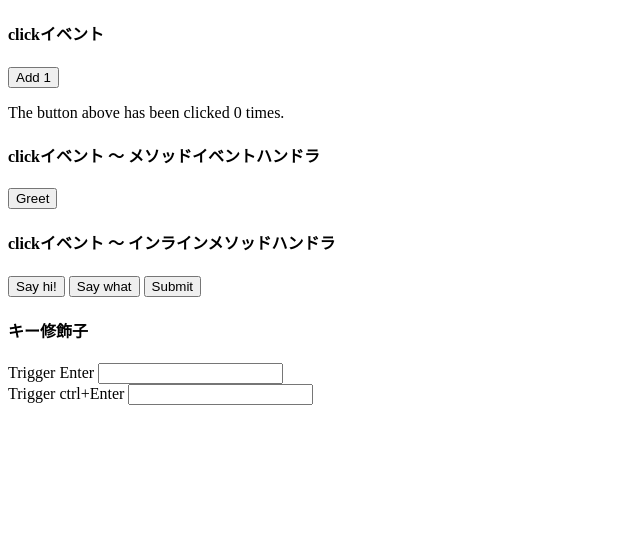
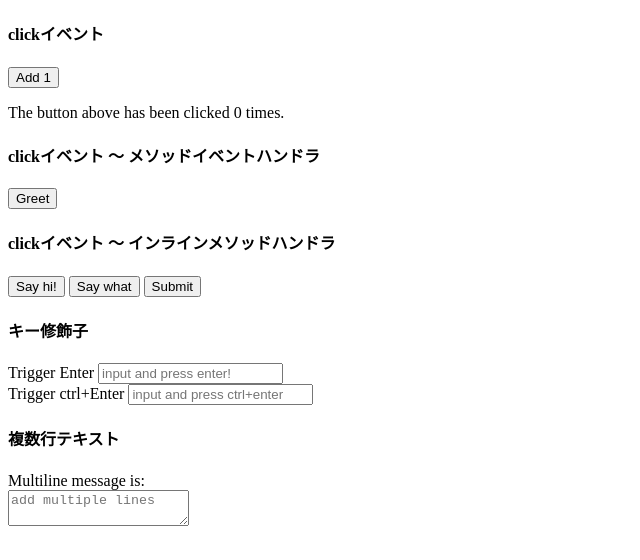
Before and after one commit to leon-joel/VueJsTutrial, a plain HTML site: page index2.html in a window 1280 px wide. Shown: the whole page, without its empty margins (0-640 px from the left). Drawn offline with nearby package versions, Linux system fonts and the light colour scheme.

Commit message:
Vue.js2 ガイド: フォーム入力バインディング
https://jp.vuejs.org/v2/guide/forms.html

```diff
--- a/index2.html
+++ b/index2.html
@@ -79,9 +79,19 @@
     <h4>キー修飾子</h4>
     <div id="example-4">
       <span>Trigger Enter</span>
-      <input type="text" v-model="inputValue1" v-on:keyup.enter="submit1"/><br>
+      <input
+        type="text"
+        v-model="inputValue1"
+        v-on:keyup.enter="submit1"
+        placeholder="input and press enter!"
+      /><br />
       <span>Trigger ctrl+Enter</span>
-      <input type="text" v-model="inputValue2" v-on:keydown.ctrl.enter="submit2"/>
+      <input
+        type="text"
+        v-model="inputValue2"
+        v-on:keydown.ctrl.enter="submit2"
+        placeholder="input and press ctrl+enter"
+      />
     </div>
     <script>
       var example4 = new Vue({
@@ -100,5 +110,25 @@
         },
       });
     </script>
+
+    <h4>複数行テキスト</h4>
+    <div id="example-5">
+      <span>Multiline message is:</span>
+      <span>{{ message }}</span><br />
+      <textarea v-model="message" @keydown.ctrl.enter="submit" placeholder="add multiple lines"></textarea>
+    </div>
+    <script>
+      var example5 = new Vue({
+        el: "#example-5",
+        data: {
+          message: "",
+        },
+        methods: {
+          submit: function () {
+            alert(this.message);
+          },
+        },
+      });
+    </script>
   </body>
 </html>
```
